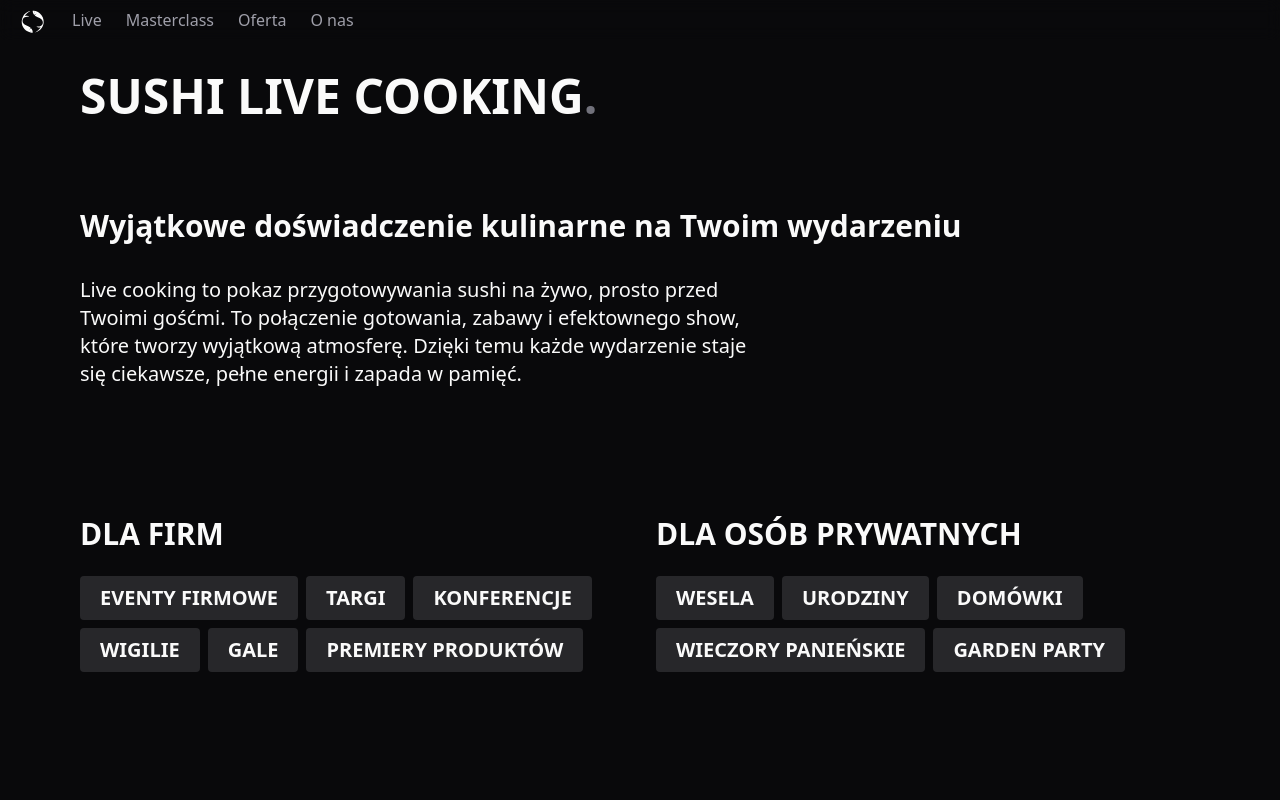
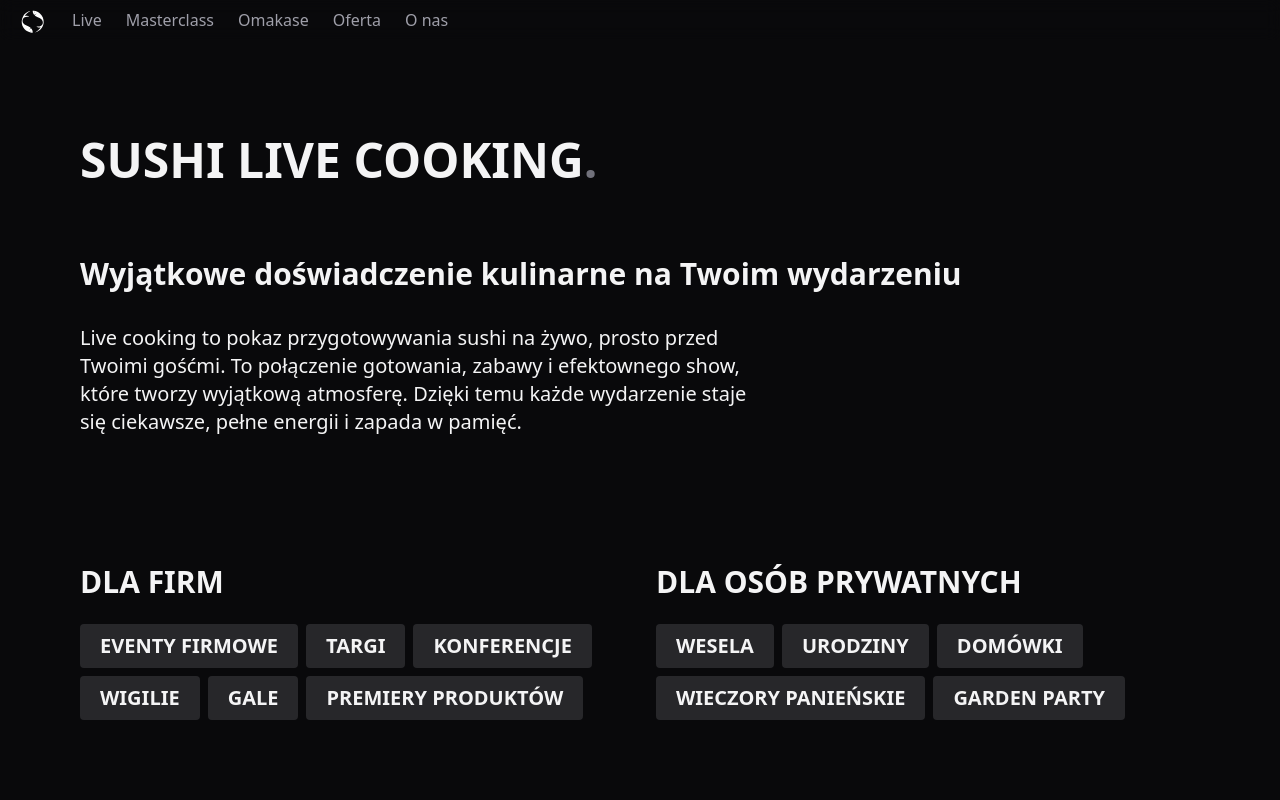
Before and after one commit to AleksanderPaluch/eventWeb-, a React (Vite) app: page / in a window 1280 px wide. Shown: the top 800 px of the page. Built offline with nearby package versions, Linux system fonts and the light colour scheme.

Commit message:
link edit

```diff
--- a/src/App.tsx
+++ b/src/App.tsx
@@ -8,13 +8,13 @@ import { Omakase } from "./components/Omakase/Omakase";
 function App() {
   return (
     <>
-      <div className="bg-zinc-950 ">
+      <div className="bg-zinc-950  ">
         <Nav />
         {/* <Hero /> */}
         <Live />
         <Masterclass />
         <Omakase />
-        <Offer />
+        {/* <Offer /> */}
       </div>
     </>
   );
--- a/src/components/Nav/NavLeft.tsx
+++ b/src/components/Nav/NavLeft.tsx
@@ -1,10 +1,9 @@
 import { motion } from "framer-motion";
 import logo from "../../assets/logo.svg";
 import { FiMenu } from "react-icons/fi";
+import { NavLink } from "./NavLink";
 
-interface NavLeftProps {
-    setIsOpen: React.Dispatch<React.SetStateAction<boolean>>;
-}
+
 
 interface NavLinkProps {
   text: string;
@@ -17,30 +16,16 @@ export const NavLeft: React.FC<NavLeftProps> = ({ setIsOpen }) => {
         whileHover={{ scale: 1.1 }}
         whileTap={{ scale: 0.95 }}
         className="block lg:hidden text-zinc-50 text-2xl"
-        onClick={() => setIsOpen(pv => !pv)}
+        onClick={() => setIsOpen((pv) => !pv)}
       >
         <FiMenu />
       </motion.button>
       <img src={logo} alt="logo" className="w-8 h-8" />
       <NavLink text="Live" />
       <NavLink text="Masterclass" />
+      <NavLink text="Omakase" />
       <NavLink text="Oferta" />
       <NavLink text="O nas" />
     </div>
   );
 };
-
-const NavLink: React.FC<NavLinkProps> = ({ text }) => {
-  return (
-    <a
-      href={`#${text}`}
-      rel="nofollow"
-      className="hidden lg:block h-[30px] overflow-hidden font-medium"
-    >
-      <motion.div whileHover={{ y: -30 }}>
-        <span className="flex items-center h-[30px] text-zinc-400">{text}</span>
-        <span className="flex items-center h-[30px] text-zinc-100">{text}</span>
-      </motion.div>
-    </a>
-  );
-};
--- /dev/null
+++ b/src/components/Nav/NavLink.tsx
@@ -0,0 +1,21 @@
+import { motion } from "framer-motion";
+
+interface NavLeftProps {
+  setIsOpen: React.Dispatch<React.SetStateAction<boolean>>;
+}
+
+
+export const NavLink: React.FC<NavLinkProps> = ({ text }) => {
+  return (
+    <a
+      href={`#${text}`}
+      rel="nofollow"
+      className="hidden lg:block h-[30px] overflow-hidden font-medium"
+    >
+      <motion.div whileHover={{ y: -30 }}>
+        <span className="flex items-center h-[30px] text-zinc-400">{text}</span>
+        <span className="flex items-center h-[30px] text-zinc-100">{text}</span>
+      </motion.div>
+    </a>
+  );
+};
--- a/src/components/Section/Section.tsx
+++ b/src/components/Section/Section.tsx
@@ -30,7 +30,7 @@ export const Section: React.FC<SectionProps> = ({
   return (
     <section
       id={id}
-      className="pt-16 pb-42 mx-auto max-w-6xl px-4 text-zinc-50 bg-zinc-950"
+      className="py-12 md:py-32 mx-auto max-w-6xl px-4 text-zinc-100 "
     >
       <SectionHeader title={header} side={side} />
       <SectionText title={title} text={text} />
--- a/src/components/Section/SectionHeader.tsx
+++ b/src/components/Section/SectionHeader.tsx
@@ -15,7 +15,7 @@ export const SectionHeader: React.FC<SectionHeaderProps> = ({
       initial={{ y: 60, opacity: 0 }}
       whileInView={{ y: 0, opacity: 1 }}
       transition={{ ease: "easeInOut", duration: 0.75 }}
-      className="mb-16 flex h-20 gap-8 font-black uppercase"
+      className=" flex h-20 md:h-32  font-black uppercase"
       style={{ flexDirection: side === "left" ? "row" : "row-reverse" }}
     >
 
```
